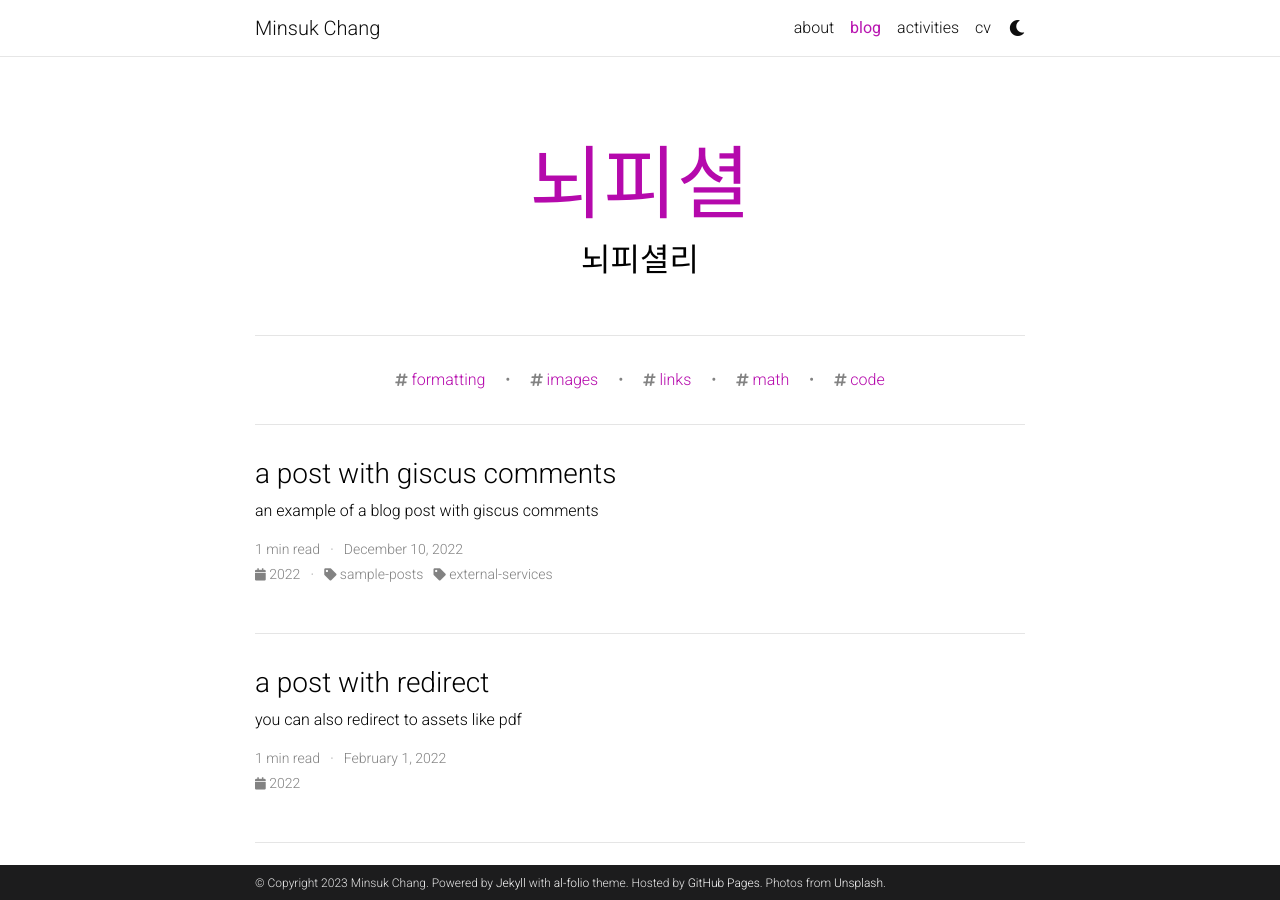
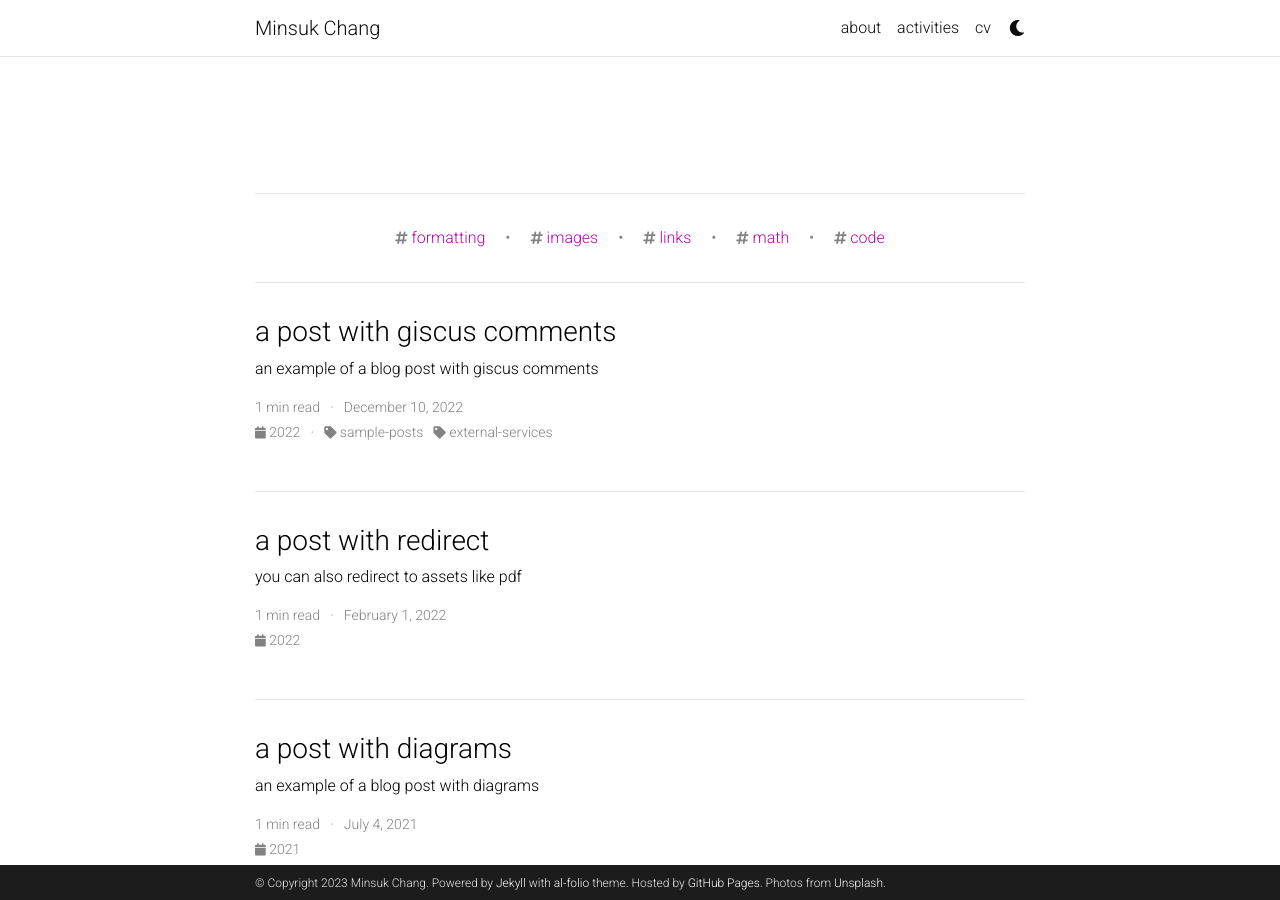
Before and after one commit to minsukchang/minsukchang.github.io, a Jekyll site: the page built from blog/index.html, in a window 1280 px wide and 900 px high. Built offline with Jekyll 4.4.1, drawn with Linux system fonts in a browser that asks for light colours; the list of posts is cut into pages by our own code; comment, search, counter and statistics services are not loaded; a style sheet for code colours, icons or effects is not loaded.

Commit message:
removed blog

```diff
--- a/_config.yml
+++ b/_config.yml
@@ -120,9 +120,9 @@
 # Blog
 # -----------------------------------------------------------------------------
 
-blog_name: 뇌피셜 # blog_name will be displayed in your blog page
-blog_nav_title: blog # your blog must have a title for it to be displayed in the nav bar
-blog_description: 뇌피셜리
+blog_name: # blog_name will be displayed in your blog page
+blog_nav_title: # your blog must have a title for it to be displayed in the nav bar
+blog_description:
 permalink: /blog/:year/:title/
 
 # Pagination
```
Also changed, not shown: _pages/about.md (+2 -2 lines).
